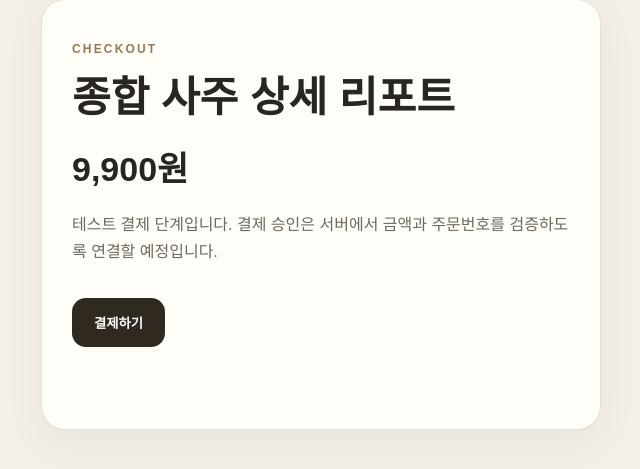
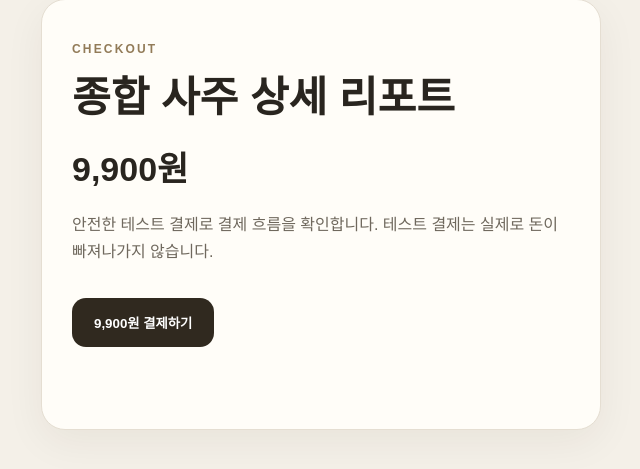
Before and after one commit to makeitmylife03/saju-salon, a Flask app: page /checkout/1 in a window 1280 px wide. Shown: the part 157-626 px from the top of the page, without its empty margins (319-959 px from the left). Run offline with Flask 3, Linux system fonts and the light colour scheme; some libraries are stand-ins or nearby versions.

Commit message:
Build Toss test checkout

```diff
--- a/templates/checkout.html
+++ b/templates/checkout.html
@@ -4,8 +4,9 @@
   <div class="eyebrow">CHECKOUT</div>
   <h1>{{ product.name }}</h1>
   <div class="checkout-price">{{ '{:,}'.format(product.amount) }}원</div>
-  <p>테스트 결제 단계입니다. 결제 승인은 서버에서 금액과 주문번호를 검증하도록 연결할 예정입니다.</p>
-  <button class="btn" id="pay-button">결제하기</button>
+  <p>안전한 테스트 결제로 결제 흐름을 확인합니다. 테스트 결제는 실제로 돈이 빠져나가지 않습니다.</p>
+  <button class="btn" id="pay-button">9,900원 결제하기</button>
   <div id="checkout-message" class="notice"></div>
 </section>
+<script src="https://js.tosspayments.com/v2/standard"></script>
 {% endblock %}
```
